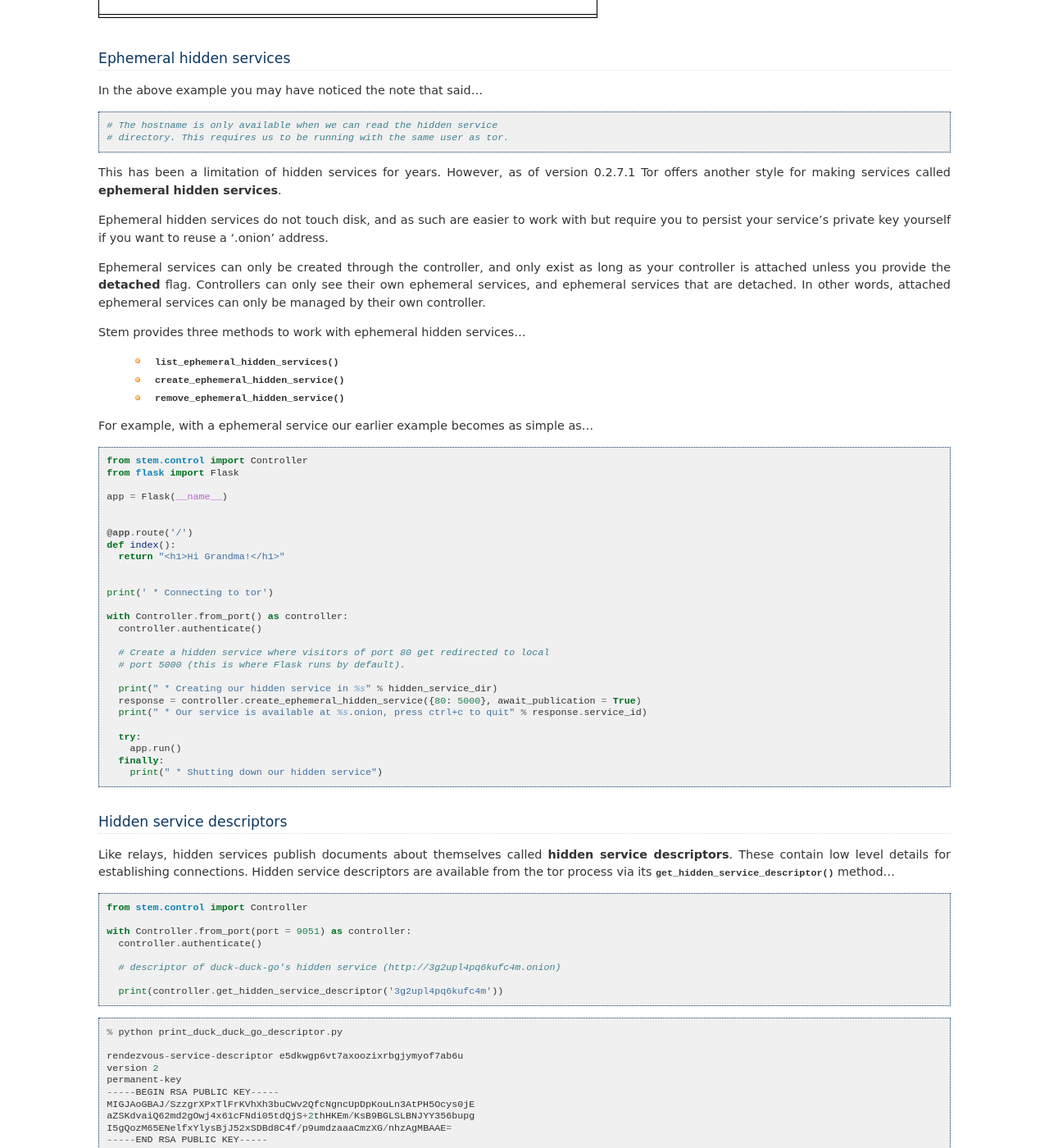
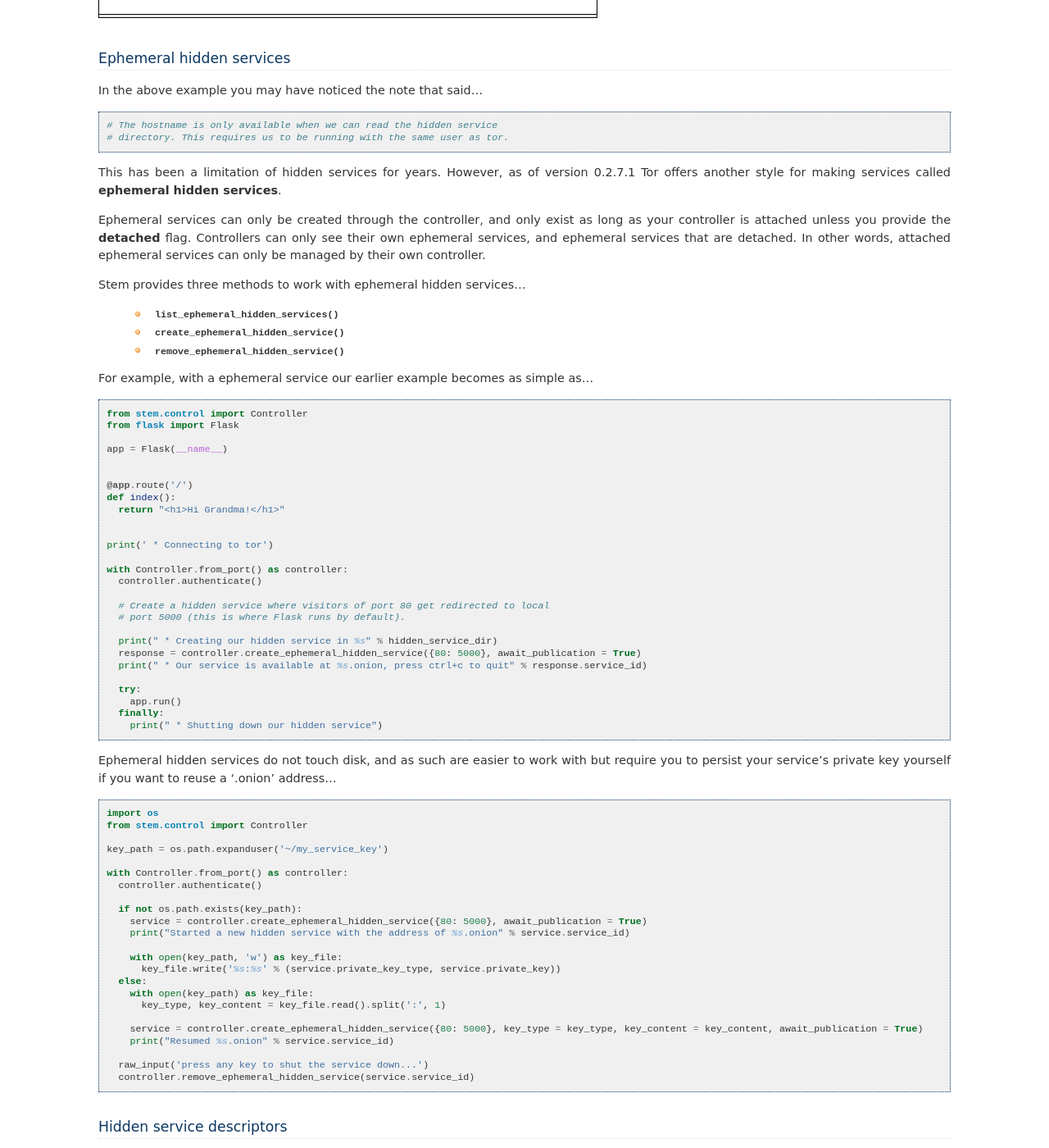
Before and after one commit to torproject/stem, a Sphinx documentation site: the page built from docs/tutorials/over_the_river.rst, in a window 1280 px wide and 1400 px high, scrolled down 2584 px. Shown: the whole window at 82% size. Built offline with Sphinx 7.4.7, drawn with Linux system fonts in a browser that asks for light colours.

Commit message:
Tutorial example of resuming an ephemeral hidden service
On irc umoukun requested an example of how to reuse a *.onion address. Great
idea!

```diff
--- /dev/null
+++ b/docs/_static/example/resuming_ephemeral_hidden_service.py
@@ -0,0 +1,23 @@
+import os
+from stem.control import Controller
+
+key_path = os.path.expanduser('~/my_service_key')
+
+with Controller.from_port() as controller:
+  controller.authenticate()
+
+  if not os.path.exists(key_path):
+    service = controller.create_ephemeral_hidden_service({80: 5000}, await_publication = True)
+    print("Started a new hidden service with the address of %s.onion" % service.service_id)
+
+    with open(key_path, 'w') as key_file:
+      key_file.write('%s:%s' % (service.private_key_type, service.private_key))
+  else:
+    with open(key_path) as key_file:
+      key_type, key_content = key_file.read().split(':', 1)
+
+    service = controller.create_ephemeral_hidden_service({80: 5000}, key_type = key_type, key_content = key_content, await_publication = True)
+    print("Resumed %s.onion" % service.service_id)
+
+  raw_input('press any key to shut the service down...')
+  controller.remove_ephemeral_hidden_service(service.service_id)
--- a/docs/change_log.rst
+++ b/docs/change_log.rst
@@ -97,6 +97,7 @@
 
   * `Comparison of our descriptor parsing libraries <tutorials/mirror_mirror_on_the_wall.html#are-there-any-other-parsing-libraries>`_
   * Example for `custom path selection for circuits <tutorials/to_russia_with_love.html#custom-path-selection>`_ (:trac:`8728`)
+  * Example for `persisting ephemeral hidden service keys <<tutorials/over_the_river.html#ephemeral-hidden-services>`_
 
 .. _version_1.4:
 
--- a/docs/download.rst
+++ b/docs/download.rst
@@ -127,7 +127,7 @@
           :target: https://apps.fedoraproject.org/packages/python-stem
 
        Packages maintained by Juan for Fedora. These include **python-stem**
-       (Stem for Python 2.x), **python3-stem** (Stem for Python 3.x), and
+       (for Python 2.x), **python3-stem** (for Python 3.x), and
        **python-stem-doc** (this website).
 
        ::
--- a/docs/tutorials/over_the_river.rst
+++ b/docs/tutorials/over_the_river.rst
@@ -105,6 +101,13 @@
 For example, with a ephemeral service our earlier example becomes as simple as...
 
 .. literalinclude:: /_static/example/ephemeral_hidden_services.py
+   :language: python
+
+Ephemeral hidden services do not touch disk, and as such are easier to work
+with but require you to persist your service's private key yourself if you want
+to reuse a '.onion' address...
+
+.. literalinclude:: /_static/example/resuming_ephemeral_hidden_service.py
    :language: python
 
 .. _hidden-service-descriptors:
```
Also changed, not shown: other parts of docs/tutorials/over_the_river.rst (+0 -4 lines).
